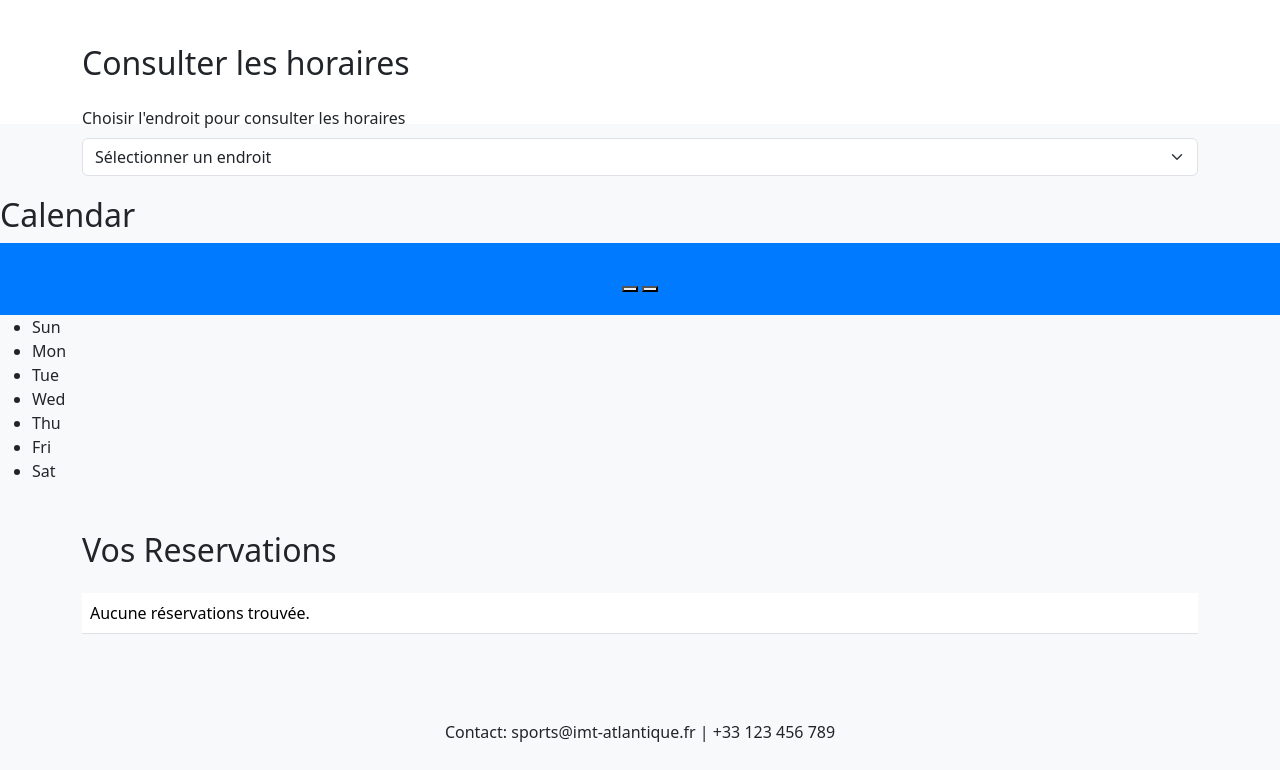
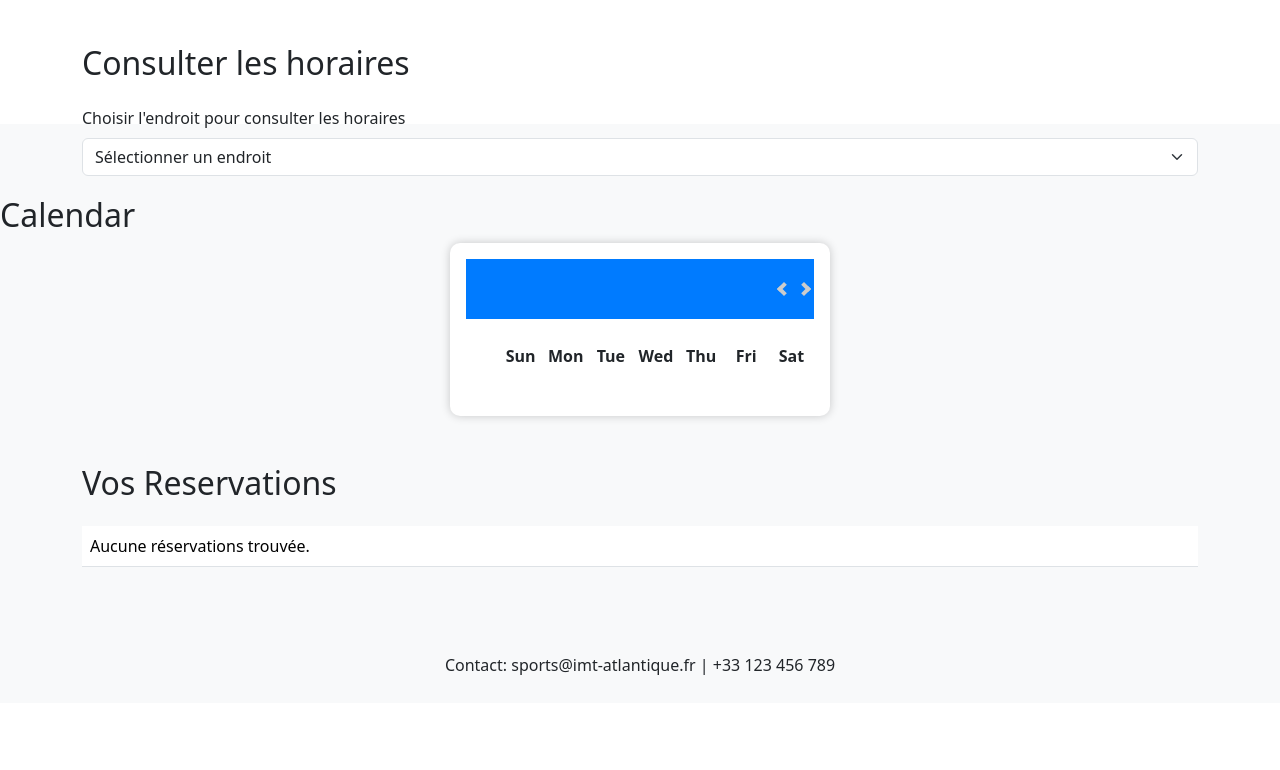
Before and after one commit to Rayane3/app_v1, a Flask app: page /booking in a window 1280 px wide. Shown: the part 676-1446 px from the top of the page. After the commit the page ends 1351 px from the top, so only its background shows below. Run offline with Flask 3, Linux system fonts and the light colour scheme; a user stored in the database is signed in; data comes from the database, SQL or seed files in the repository.

Commit message:
Update main.css

```diff
--- a/static/css/main.css
+++ b/static/css/main.css
@@ -94,6 +94,89 @@ header {
     margin: 0;
 }
 
+
+.calendar {
+  margin: auto;
+  width: 98%;
+  max-width: 380px;
+  padding: 1rem;
+  background: #fff;
+  border-radius: 10px;
+  box-shadow: 0 0 10px rgba(0, 0, 0, 0.2);
+}
+.calendar header {
+  display: flex;
+  align-items: center;
+  justify-content: space-between;
+}
+.calendar nav {
+  display: flex;
+  align-items: center;
+}
+.calendar ul {
+  list-style: none;
+  display: flex;
+  flex-wrap: wrap;
+  text-align: center;
+}
+.calendar ul li {
+  width: calc(100% / 7);
+  margin-top: 25px;
+  position: relative;
+  z-index: 2;
+}
+#prev,
+#next {
+  width: 20px;
+  height: 20px;
+  position: relative;
+  border: none;
+  background: transparent;
+  cursor: pointer;
+}
+#prev::before,
+#next::before {
+  content: "";
+  width: 50%;
+  height: 50%;
+  position: absolute;
+  top: 50%;
+  left: 50%;
+  border-style: solid;
+  border-width: 0.25em 0.25em 0 0;
+  border-color: #ccc;
+}
+#next::before {
+  transform: translate(-50%, -50%) rotate(45deg);
+}
+#prev::before {
+  transform: translate(-50%, -50%) rotate(-135deg);
+}
+#prev:hover::before,
+#next:hover::before {
+  border-color: #000;
+}
+.days {
+  font-weight: 600;
+}
+.dates li.today {
+  color: #fff;
+}
+.dates li.today::before {
+  content: "";
+  width: 2rem;
+  height: 2rem;
+  position: absolute;
+  top: 50%;
+  left: 50%;
+  transform: translate(-50%, -50%);
+  background: #000;
+  border-radius: 50%;
+  z-index: -1;
+}
+.dates li.inactive {
+  color: #ccc;
+}
 
 /* Login page */
 /* Login page */
```
